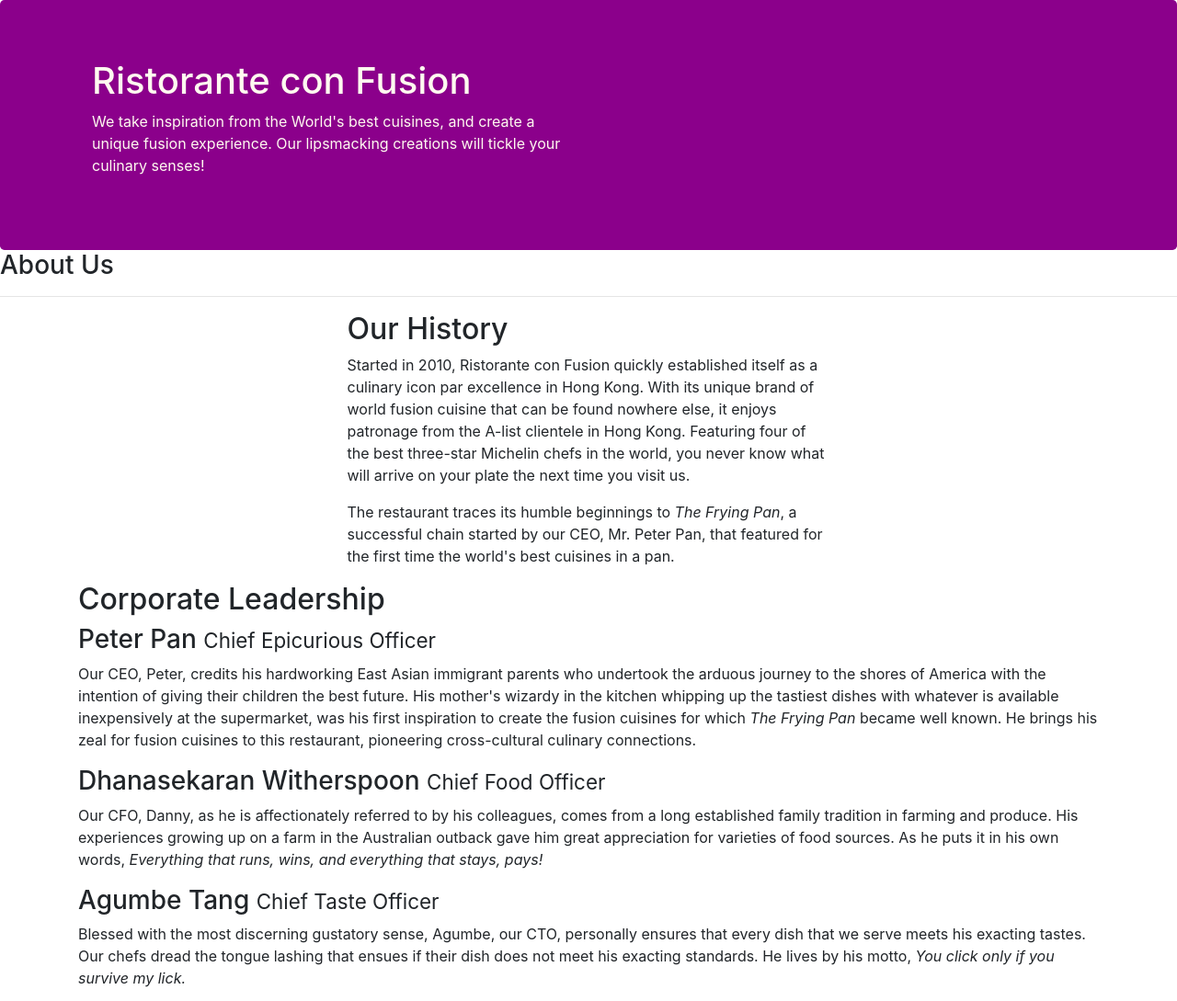
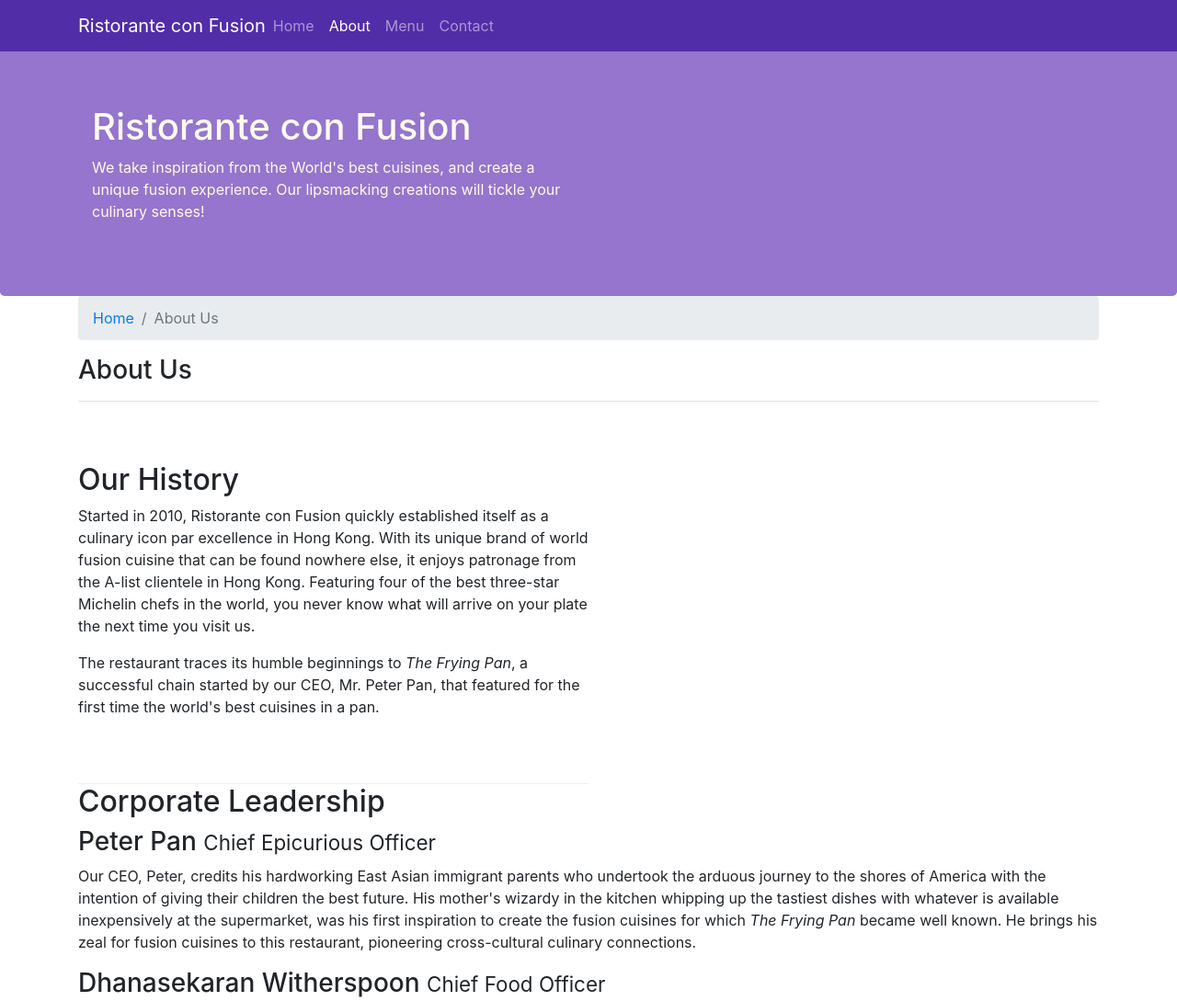
Before and after one commit to RajuKirito/Bootstrap, a website: page aboutus.html in a window 1280 px wide. Shown: the top 1089 px of the page at 92% size. Drawn offline with nearby package versions, Linux system fonts and the light colour scheme.

Commit message:
navbar and breadcrumbs

```diff
--- a/aboutus.html
+++ b/aboutus.html
@@ -16,6 +16,25 @@
 
 <body>
 
+    <nav class = 'navbar navbar-dark navbar-expand-sm fixed-top'>
+        <div class = 'container '>
+            <button class = 'navbar-toggler' type = 'button' data-toggle = 'collapse' data-target = '#Navbar'>
+                <span class = 'navbar-toggler-icon'></span>
+            </button>
+            <a class = 'navbar-brand mr-auto' href="./index.html">Ristorante con Fusion</a>
+            <div class = 'collapse navbar-collapse' id = 'Navbar'>
+                <ul class = 'navbar-nav mr-auto'>
+                    <li class = 'nav-item'><a class = 'nav-link' href="./index.html">Home</a></li>
+                    <li class = 'nav-item active'><a class = 'nav-link' href="#">About</a></li>
+                    <li class = 'nav-item'><a class = 'nav-link' href="#">Menu</a></li>
+                    <li class = 'nav-item'><a class = 'nav-link' href="#">Contact</a></li>
+                </ul>
+            </div>
+
+        </div>
+
+    </nav>
+
     <header class="jumbotron">
         <div class="container">
             <div class="row row-header">
@@ -30,15 +49,19 @@
     </header>
 
     <div>
-        <div>
+        <div class="container">
             <div>
+                <ol class = 'col-12 breadcrumb'>
+                    <li class = 'breadcrumb-item'><a href="./index.html">Home</a></li>
+                    <li class = 'breadcrumb-item active'>About Us</li>
+                </ol>
                <h3>About Us</h3>
                <hr>
             </div>
         </div>
 
         <div class = 'container'>
-            <div class = 'col-sm-6 row-header'>
+            <div class = 'col-sm-6 row-content'>
                 <h2>Our History</h2>
                 <p>Started in 2010, Ristorante con Fusion quickly established itself as a culinary icon par excellence in Hong Kong. With its unique brand of world fusion cuisine that can be found nowhere else, it enjoys patronage from the A-list clientele in Hong Kong.  Featuring four of the best three-star Michelin chefs in the world, you never know what will arrive on your plate the next time you visit us.</p>
                 <p>The restaurant traces its humble beginnings to <em>The Frying Pan</em>, a successful chain started by our CEO, Mr. Peter Pan, that featured for the first time the world's best cuisines in a pan.</p>
@@ -64,13 +87,13 @@
 
     </div>
 
-    <footer class="footer">
-        <div class="container">
+    <footer>
+        <div class="footer">
             <div class="row">
                 <div class="col-4 offset-1 col-sm-2">
                     <h5>Links</h5>
                     <ul class="list-unstyled">
-                        <li><a href="#">Home</a></li>
+                        <li><a href="./index.html">Home</a></li>
                         <li><a href="#">About</a></li>
                         <li><a href="#">Menu</a></li>
                         <li><a href="#">Contact</a></li>
--- a/css/styles.css
+++ b/css/styles.css
@@ -4,14 +4,14 @@
 }
 
 .row-content{
-    margin :0px auto;
+    margin :0px;
     padding :50px 0px 50px 0px;
     border-bottom : 1px ridge;
     min-height:400px
 }
 
 .footer{
-    background-color: rgb(177, 166, 15);
+    background-color: #d1c4e9;
     margin: 0px auto;
     padding : 20px 0px 20px 0px;
 }
@@ -19,6 +19,15 @@
 .jumbotron{
     padding : 70px 30px 70px 30;
     margin:0px auto;
-    background-color: darkmagenta;
-    color : floralwhite;
+    background-color: rgb(149, 117, 205);
+    color : #fffaf0;
 }
+
+body{
+    padding : 50px 0px 0px 0px;
+    z-index: 0;
+}
+
+.navbar-dark{
+    background-color: #512DA8;
+}
```
Also changed, not shown: index.html (+20 -1 lines).
